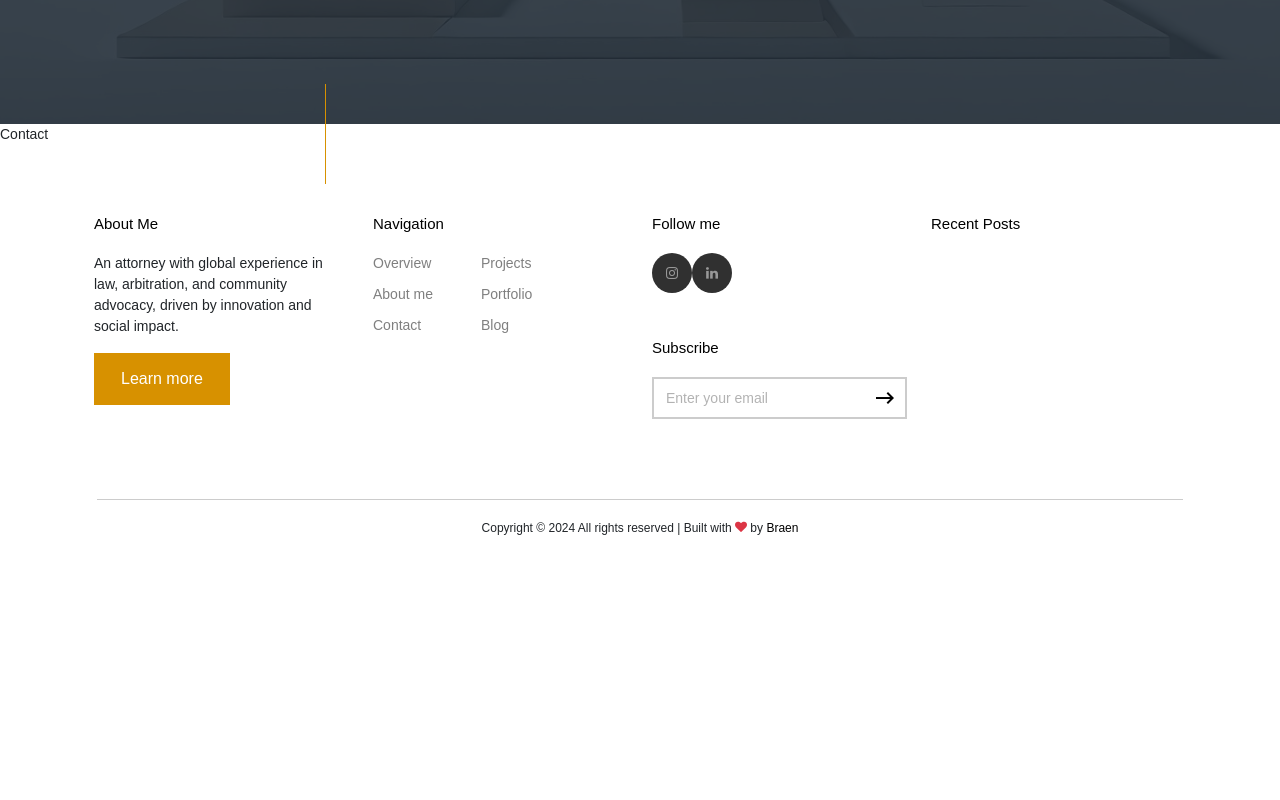
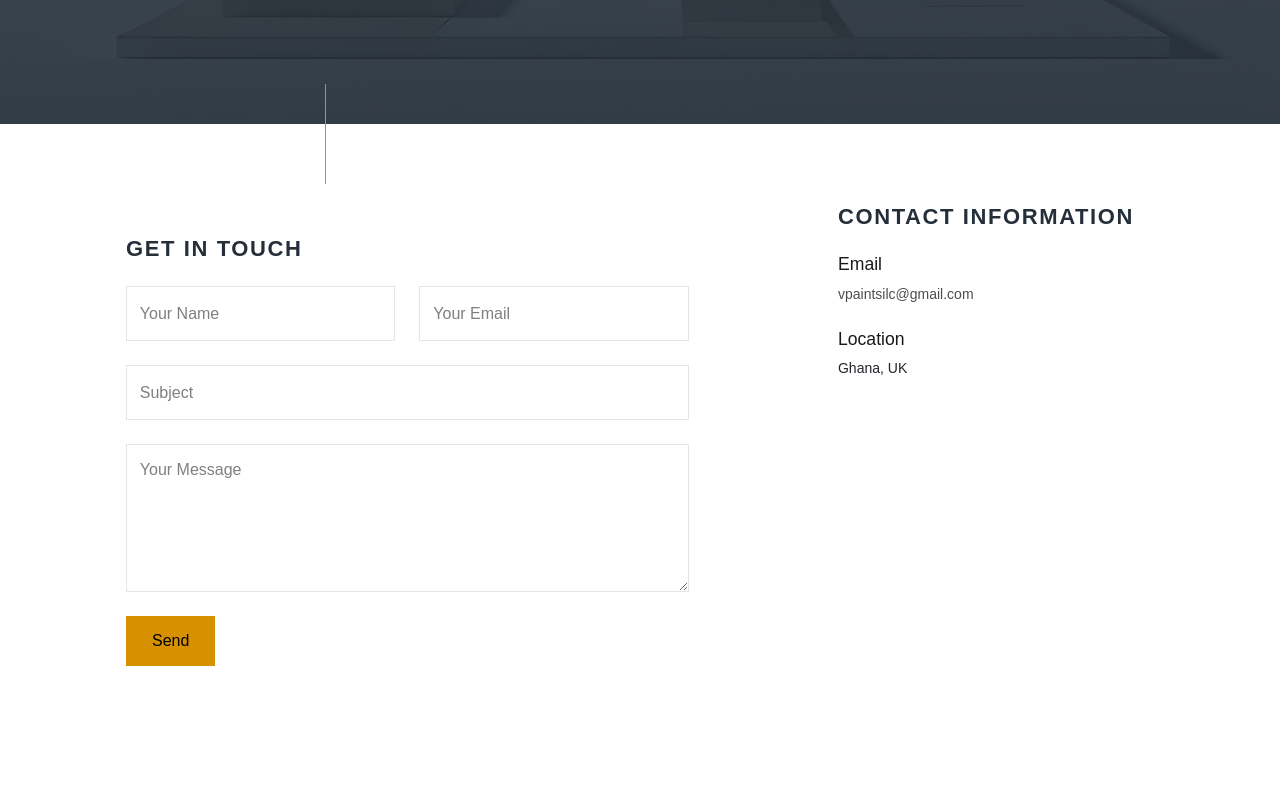
Before and after one commit to kiidbrian/vicky-portfolio, a Next.js app: page /contact in a window 1280 px wide. Shown: the part 800-1600 px from the top of the page. Before the commit the page ends 1407 px from the top, so only its background shows below. Built offline with nearby package versions, Linux system fonts and the light colour scheme.

Commit message:
add contact form

```diff
--- a/public/css/style.css
+++ b/public/css/style.css
@@ -883,7 +883,7 @@ textarea.form-control {
   list-style: none;
   background-color: #fff;
   background-clip: padding-box;
-  border: 1px solid rgba(0, 0, 0, 0.15);
+  border: 1px solid rgba(0, 0, 0, 0.1);
   border-radius: 0.25rem;
 }
 .dropdown-menu[style] {
@@ -1140,7 +1140,7 @@ textarea.form-control {
   padding: 0.5rem 1rem;
   text-decoration: none;
   background-color: #fff;
-  border: 1px solid rgba(0, 0, 0, 0.125);
+  border: 1px solid rgba(0, 0, 0, 0.1);
 }
 .list-group-item:first-child {
   border-top-left-radius: inherit;
@@ -2801,3 +2801,66 @@ textarea {
   margin-bottom: 0.5rem;
   font-weight: 100;
 }
+
+.contact-section {
+  padding: 5rem 0;
+}
+
+.contact-form-wrap {
+  background: rgba(255, 255, 255, 0.05);
+  padding: 2rem;
+  border-radius: 10px;
+}
+
+.form-control {
+  background: rgba(255, 255, 255, 0.1);
+  border: 1px solid rgba(0, 0, 0, 0.1);
+  color: #000;
+  padding: 0.8rem;
+}
+
+.form-control:focus {
+  background: rgba(255, 255, 255, 0.15);
+  border-color: rgba(0, 0, 0, 0.2);
+  color: #000;
+  box-shadow: none;
+}
+
+.form-control::placeholder {
+  color: rgba(0, 0, 0, 0.5);
+}
+
+.contact-info-item {
+  margin-bottom: 2rem;
+}
+
+.contact-info-item h4 {
+  font-size: 1.1rem;
+  margin-bottom: 0.5rem;
+  color: rgba(0, 0, 0, 0.9);
+}
+
+.contact-link {
+  color: rgba(0, 0, 0, 0.7);
+  text-decoration: none;
+  transition: color 0.3s ease;
+}
+
+.contact-link:hover {
+  color: #d79100;
+}
+
+.social-links {
+  display: flex;
+  gap: 1rem;
+}
+
+.social-link {
+  color: rgba(0, 0, 0, 0.7);
+  font-size: 1.5rem;
+  transition: color 0.3s ease;
+}
+
+.social-link:hover {
+  color: #d79100;
+}
--- /dev/null
+++ b/src/app/components/ContactForm.tsx
@@ -0,0 +1,71 @@
+"use client";
+
+export default function ContactForm() {
+  const handleSubmit = (e: React.FormEvent<HTMLFormElement>) => {
+    e.preventDefault();
+    const formData = new FormData(e.currentTarget);
+    const name = formData.get("name") as string;
+    const email = formData.get("email") as string;
+    const subject = formData.get("subject") as string;
+    const message = formData.get("message") as string;
+
+    // Construct email body
+    const emailBody = `
+      Name: ${name}
+      From: ${email}
+
+      ${message}
+    `;
+
+    // Open default mail client
+    window.location.href = `mailto:vpaintsilc@gmail.com?subject=${encodeURIComponent(
+      subject
+    )}&body=${encodeURIComponent(emailBody)}`;
+  };
+
+  return (
+    <form className="contact-form" onSubmit={handleSubmit}>
+      <div className="row">
+        <div className="col-md-6 mb-4">
+          <input
+            name="name"
+            type="text"
+            className="form-control"
+            placeholder="Your Name"
+            required
+          />
+        </div>
+        <div className="col-md-6 mb-4">
+          <input
+            name="email"
+            type="email"
+            className="form-control"
+            placeholder="Your Email"
+            required
+          />
+        </div>
+      </div>
+      <div className="mb-4">
+        <input
+          name="subject"
+          type="text"
+          className="form-control"
+          placeholder="Subject"
+          required
+        />
+      </div>
+      <div className="mb-4">
+        <textarea
+          name="message"
+          className="form-control"
+          rows={5}
+          placeholder="Your Message"
+          required
+        />
+      </div>
+      <button type="submit" className="btn btn-primary">
+        Send
+      </button>
+    </form>
+  );
+}
--- a/src/app/contact/page.tsx
+++ b/src/app/contact/page.tsx
@@ -1,3 +1,42 @@
+import ContactForm from '../components/ContactForm';
+
 export default function Contact() {
-  return <div>Contact</div>;
+  return (
+    <div className="contact-section">
+      <div className="container">
+        <div className="row">
+          {/* Contact Form Column */}
+          <div className="col-lg-7">
+            <div className="contact-form-wrap" data-aos="fade-up">
+              <h3 className="heading3 mb-4">Get In Touch</h3>
+              <ContactForm />
+            </div>
+          </div>
+
+          {/* Contact Info Column */}
+          <div className="col-lg-4 offset-lg-1">
+            <div
+              className="contact-info"
+              data-aos="fade-up"
+              data-aos-delay="100"
+            >
+              <h3 className="heading3 mb-4">Contact Information</h3>
+
+              <div className="contact-info-item mb-4">
+                <h4>Email</h4>
+                <a href="mailto:vpaintsilc@gmail.com" className="contact-link">
+                  vpaintsilc@gmail.com
+                </a>
+              </div>
+
+              <div className="contact-info-item mb-4">
+                <h4>Location</h4>
+                <p>Ghana, UK</p>
+              </div>
+            </div>
+          </div>
+        </div>
+      </div>
+    </div>
+  );
 }
```
